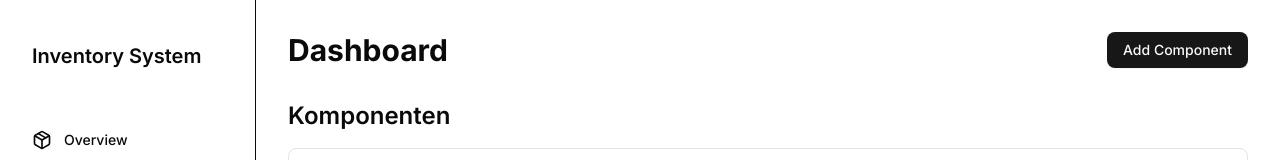
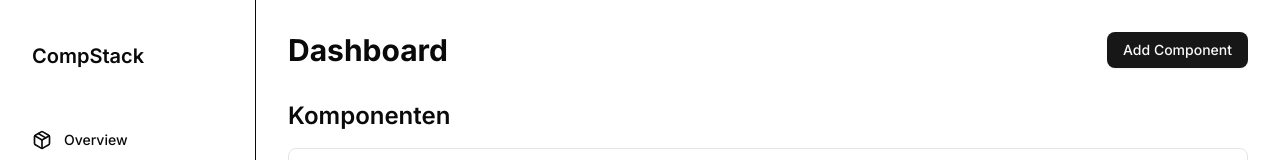
Before and after one commit to Scharxi/compstack, a Next.js app: page /dashboard in a window 1280 px wide. Shown: the top 160 px of the page. Built offline with nearby package versions, Linux system fonts and the light colour scheme.

Commit message:
Update application branding to CompStack
- Renamed application title in root and dashboard layouts
- Replaced "Hardware Inventory System" with "CompStack" in metadata and header
- Maintained consistent branding across application entry points

```diff
--- a/app/dashboard/layout.tsx
+++ b/app/dashboard/layout.tsx
@@ -28,7 +28,7 @@ export default function DashboardLayout({ children }: DashboardLayoutProps) {
           <div className="flex flex-col flex-grow border-r border-[hsl(var(--border))] bg-[hsl(var(--background))] px-4 py-6">
             <div className="flex items-center h-16 flex-shrink-0 px-4">
               <h1 className="text-xl font-semibold text-[hsl(var(--foreground))]">
-                Inventory System
+                CompStack
               </h1>
             </div>
             <div className="mt-8 flex-1 flex flex-col">
--- a/app/layout.tsx
+++ b/app/layout.tsx
@@ -5,7 +5,7 @@ import "./globals.css";
 const inter = Inter({ subsets: ["latin"] });
 
 export const metadata: Metadata = {
-  title: "Hardware Inventory System",
+  title: "CompStack",
   description: "Manage and track your hardware components efficiently",
 };
 
```
